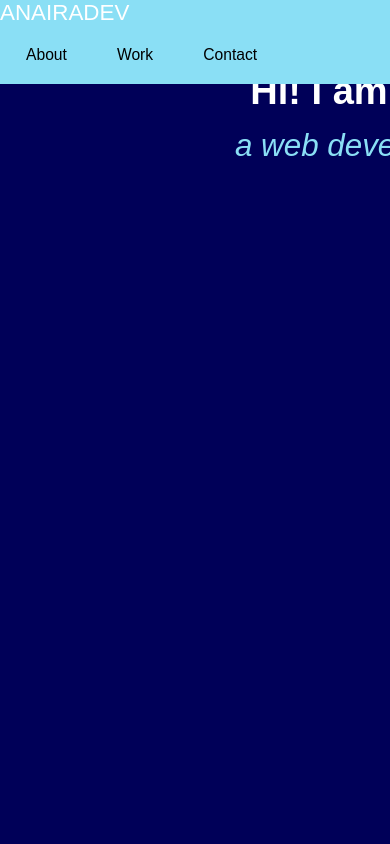
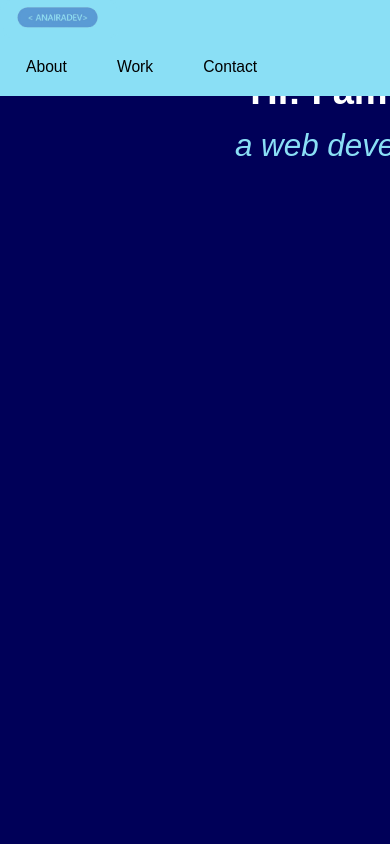
Before and after one commit to AArianaParra/Personal-portfolio-AP, a plain HTML site: page index.html in a window 390 px wide. Shown: the top 844 px of the page. Drawn offline with Linux system fonts and the light colour scheme.

Commit message:
update 07/05/24

```diff
--- a/Personal-portfolio-AP.css
+++ b/Personal-portfolio-AP.css
@@ -46,6 +46,11 @@
   header, ul, .contact-icons, .projects, .contact-group, #greeting-person, footer {
     display: flex;
     flex-wrap: wrap;
+  }
+
+  header img {
+    height: 100%;
+    width: 210px;
   }
 
   a {
@@ -426,6 +431,11 @@
       margin-right: 6px;
     }
 
+    header img {
+
+      width: 120px;
+    }
+
     h1 {
       font-size: 1.2rem;
     }
--- a/index.html
+++ b/index.html
@@ -19,7 +19,7 @@
     <meta name="viewport" content="width=device-width, initial-scale=1.0" />
   </head>
   <header>
-    <span>ANAIRADEV</span>
+    <img src="https://github.com/AArianaParra/Personal-portfolio-AP/blob/master/ANAIRADEV%20Logo.png?raw=true" alt="ANAIRADEV logo" loading="lazy">
     <nav id="navbar">
     <ul>
       <li><a href="#welcome-section">About</a></li>
```
Also changed, not shown: ANAIRADEV draft.docx_Cuadro de texto 2.png (added), ANAIRADEV draft/ANAIRADEV draft_01.png (added), Templates CODE Fullstack.txt, 1 other file.
